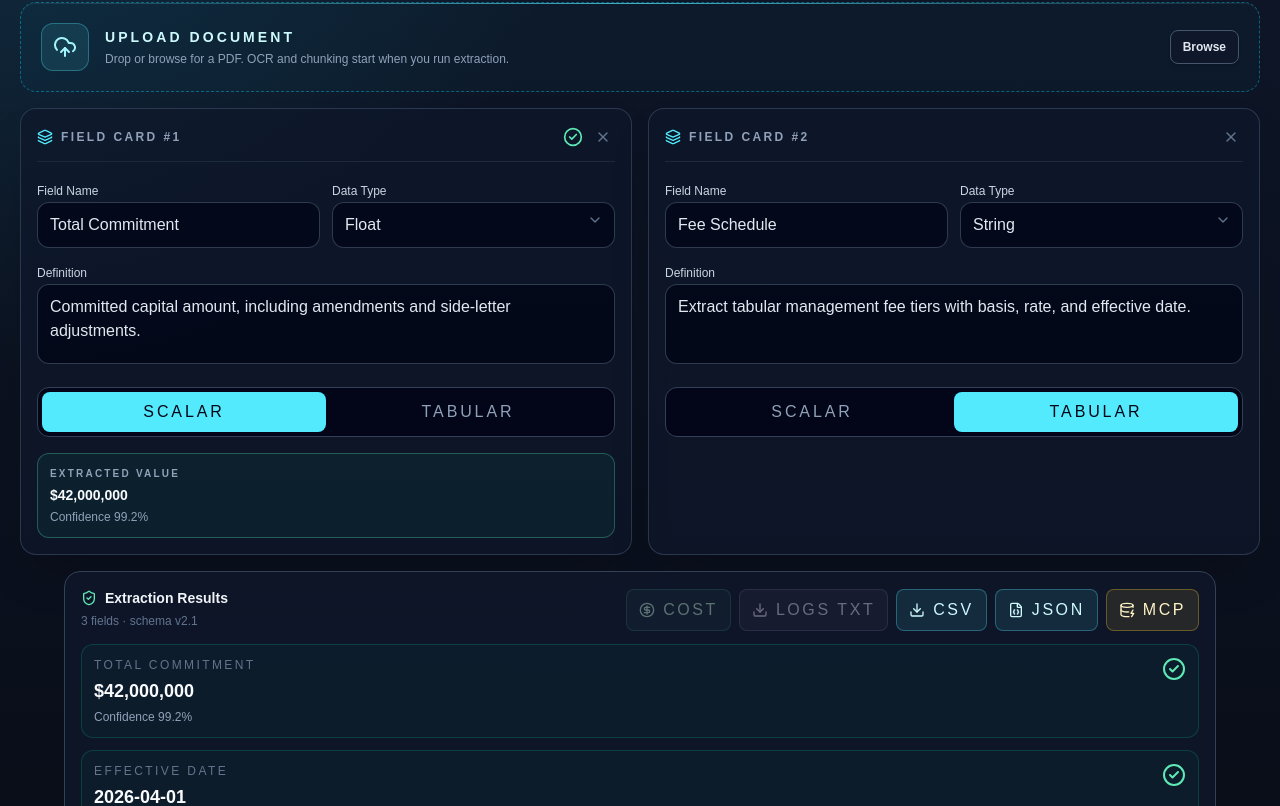
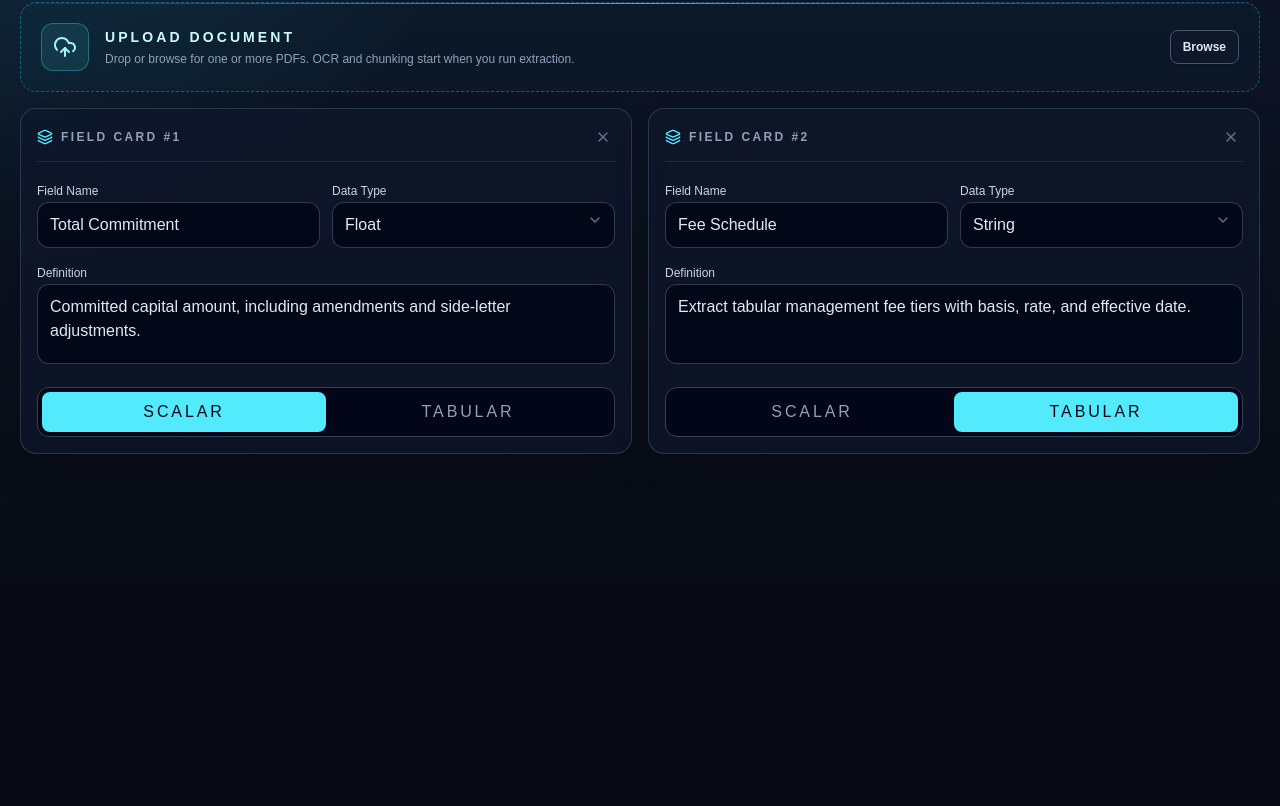
Before and after one commit to macmann/BExtract, a Next.js app in the folder client/: page / in a window 1280 px wide. Shown: the part 214-1020 px from the top of the page. After the commit the page ends 800 px from the top, so only its background shows below. Built offline with nearby package versions, Linux system fonts and the light colour scheme.

Commit message:
Adjust extraction results display

```diff
--- a/client/src/app/page.tsx
+++ b/client/src/app/page.tsx
@@ -1,6 +1,6 @@
 "use client";
 
-import { useEffect, useMemo, useRef, useState } from "react";
+import { useEffect, useRef, useState } from "react";
 import type { ChangeEvent } from "react";
 import {
   AlertTriangle,
@@ -80,7 +80,10 @@ const initialFields: FieldCard[] = [
   },
 ];
 
-const extractionApproachOptions: { value: ExtractionApproach; label: string }[] = [
+const extractionApproachOptions: {
+  value: ExtractionApproach;
+  label: string;
+}[] = [
   { value: "pre_injected", label: "Pre-Injected RAG (Fast/Cheap)" },
   { value: "agentic", label: "Agentic RAG (Deep Reasoning)" },
 ];
@@ -93,34 +96,14 @@ const initialLogs: RuntimeLog[] = [
   },
 ];
 
-const initialResults: ExtractionResult[] = [
-  {
-    field: "Total Commitment",
-    value: "$42,000,000",
-    confidence: "99.2%",
-    status: "validated",
-  },
-  {
-    field: "Effective Date",
-    value: "2026-04-01",
-    confidence: "96.8%",
-    status: "validated",
-  },
-  {
-    field: "Net Asset Value",
-    value: "$18,720,419",
-    confidence: "71.4%",
-    status: "alert",
-    alert: "Math validation failed: subtotal + accruals mismatch by $12,080.",
-  },
-];
+const initialResults: ExtractionResult[] = [];
 
 function UploadDropzone({
-  file,
-  onFileChange,
+  files,
+  onFilesChange,
 }: {
-  file: File | null;
-  onFileChange: (file: File | null) => void;
+  files: File[];
+  onFilesChange: (files: File[]) => void;
 }) {
   return (
     <div className="group relative overflow-hidden rounded-2xl border border-dashed border-cyan-400/40 bg-cyan-400/[0.03] p-5 shadow-[inset_0_1px_0_rgba(255,255,255,0.05)] transition hover:border-cyan-300/70 hover:bg-cyan-400/[0.06]">
@@ -134,9 +117,9 @@ function UploadDropzone({
             Upload Document
           </p>
           <p className="mt-1 text-xs text-slate-400">
-            {file
-              ? file.name
-              : "Drop or browse for a PDF. OCR and chunking start when you run extraction."}
+            {files.length > 0
+              ? files.map((selectedFile) => selectedFile.name).join(", ")
+              : "Drop or browse for one or more PDFs. OCR and chunking start when you run extraction."}
           </p>
         </div>
         <label className="cursor-pointer rounded-lg border border-slate-600 bg-slate-900 px-3 py-2 text-xs font-semibold text-slate-200 shadow-sm transition hover:border-cyan-300 hover:text-cyan-100">
@@ -145,48 +128,14 @@ function UploadDropzone({
             className="sr-only"
             type="file"
             accept="application/pdf,.pdf"
+            multiple
             onChange={(event: ChangeEvent<HTMLInputElement>) =>
-              onFileChange(event.target.files?.[0] ?? null)
+              onFilesChange(Array.from(event.target.files ?? []))
             }
           />
         </label>
       </div>
     </div>
-  );
-}
-
-function PdfPreview({ file }: { file: File | null }) {
-  const previewUrl = useMemo(
-    () => (file ? URL.createObjectURL(file) : null),
-    [file],
-  );
-
-  useEffect(() => {
-    return () => {
-      if (previewUrl) {
-        URL.revokeObjectURL(previewUrl);
-      }
-    };
-  }, [previewUrl]);
-
-  if (!previewUrl) return null;
-
-  return (
-    <section className="mt-4 rounded-2xl border border-slate-700/80 bg-slate-950/70 p-4 shadow-2xl shadow-black/20">
-      <div className="mb-3 flex items-center justify-between">
-        <h2 className="text-xs font-black uppercase tracking-[0.22em] text-cyan-100">
-          PDF Preview
-        </h2>
-        <span className="max-w-[50%] truncate text-xs text-slate-400">
-          {file?.name}
-        </span>
-      </div>
-      <iframe
-        src={previewUrl}
-        title={`PDF preview for ${file?.name ?? "uploaded document"}`}
-        className="h-[560px] w-full rounded-xl border border-slate-800 bg-slate-900"
-      />
-    </section>
   );
 }
 
@@ -450,9 +399,7 @@ function LogsPanel({
           {isLoading ? "Live" : "Idle"}
         </span>
       </div>
-      <div
-        className="min-h-0 flex-1 space-y-2 overflow-y-auto p-4 font-mono text-xs"
-      >
+      <div className="min-h-0 flex-1 space-y-2 overflow-y-auto p-4 font-mono text-xs">
         {logs.map((log, index) => {
           const isActive = isLoading && index === logs.length - 1;
 
@@ -752,7 +699,7 @@ function ResultsPanel({
 
 export default function Home() {
   const [fields, setFields] = useState(initialFields);
-  const [file, setFile] = useState<File | null>(null);
+  const [files, setFiles] = useState<File[]>([]);
   const [runtimeLogs, setRuntimeLogs] = useState<RuntimeLog[]>(initialLogs);
   const [debugLogText, setDebugLogText] = useState("");
   const abortControllerRef = useRef<AbortController | null>(null);
@@ -978,7 +925,7 @@ export default function Home() {
   const safeTemplateName = () =>
     (
       templateName.trim() ||
-      file?.name.replace(/\.pdf$/i, "") ||
+      files[0]?.name.replace(/\.pdf$/i, "") ||
       "bextract-output"
     ).trim();
 
@@ -1074,9 +1021,9 @@ export default function Home() {
     );
   };
 
-  const handleFileChange = (nextFile: File | null) => {
+  const handleFilesChange = (nextFiles: File[]) => {
     abortControllerRef.current?.abort();
-    setFile(nextFile);
+    setFiles(nextFiles);
     setIsLoading(false);
     setExtractionResults([]);
     setTokenCostMetrics(null);
@@ -1086,10 +1033,11 @@ export default function Home() {
     setRuntimeLogs([
       {
         time: timestamp(),
-        tone: nextFile ? "info" : "warn",
-        text: nextFile
-          ? `Selected ${nextFile.name}. Run extraction to generate fresh results.`
-          : "PDF selection cleared. Upload a PDF before starting extraction.",
+        tone: nextFiles.length > 0 ? "info" : "warn",
+        text:
+          nextFiles.length > 0
+            ? `Selected ${nextFiles.length} PDF${nextFiles.length === 1 ? "" : "s"}: ${nextFiles.map((selectedFile) => selectedFile.name).join(", ")}. Run extraction to generate fresh results.`
+            : "PDF selection cleared. Upload at least one PDF before starting extraction.",
       },
     ]);
   };
@@ -1102,8 +1050,8 @@ export default function Home() {
   const handleRunExtraction = async () => {
     if (isLoading) return;
 
-    if (!file) {
-      appendLog("warn", "Select a PDF before starting extraction.");
+    if (files.length === 0) {
+      appendLog("warn", "Select at least one PDF before starting extraction.");
       return;
     }
 
@@ -1122,21 +1070,26 @@ export default function Home() {
       routeType: field.routeType,
       dataType: field.dataType,
     }));
-    const documentId = file.name.replace(/\.pdf$/i, "") || "uploaded_document";
+    const documentId =
+      files.length === 1
+        ? files[0].name.replace(/\.pdf$/i, "") || "uploaded_document"
+        : `${safeTemplateName()}_batch`;
     const templatePayload = {
       documentId,
       items: fieldPayload,
       extractionApproach,
     };
     const formData = new FormData();
-    formData.append("file", file, file.name);
+    files.forEach((selectedFile) => {
+      formData.append("files", selectedFile, selectedFile.name);
+    });
     formData.append("fields", JSON.stringify(fieldPayload));
     formData.append("payload", JSON.stringify(templatePayload));
 
     try {
       appendLog(
         "info",
-        `Uploading ${file.name} with ${fields.length} field card${fields.length === 1 ? "" : "s"}.`,
+        `Uploading ${files.length} PDF${files.length === 1 ? "" : "s"} with ${fields.length} field card${fields.length === 1 ? "" : "s"}.`,
       );
       const controller = new AbortController();
       abortControllerRef.current = controller;
@@ -1268,7 +1221,7 @@ export default function Home() {
               Enable debugging panel
             </label>
           </div>
-          <UploadDropzone file={file} onFileChange={handleFileChange} />
+          <UploadDropzone files={files} onFilesChange={handleFilesChange} />
           <ExtractionLoadingPanel
             logs={runtimeLogs}
             isLoading={isLoading}
@@ -1295,7 +1248,9 @@ export default function Home() {
               />
             ))}
           </div>
-          {!showDebugPanel && (
+          {(extractionResults.length > 0 ||
+            tokenCostMetrics ||
+            backendLogText) && (
             <div
               className={`mx-auto max-w-6xl transition-all duration-700 ${isLoading ? "translate-y-2 opacity-0" : "translate-y-0 opacity-100"}`}
             >
@@ -1310,7 +1265,6 @@ export default function Home() {
               />
             </div>
           )}
-          <PdfPreview file={file} />
         </section>
 
         {showDebugPanel && (
@@ -1351,19 +1305,7 @@ export default function Home() {
               </div>
             </div>
             <DebugLogsPanel text={debugLogText} isLoading={isLoading} />
-            <div
-              className={`transition-all duration-700 ${isLoading ? "translate-y-2 opacity-0" : "translate-y-0 opacity-100"}`}
-            >
-              <ResultsPanel
-                results={extractionResults}
-                tokenCostMetrics={tokenCostMetrics}
-                hasBackendLogs={Boolean(backendLogText)}
-                onViewCostMetrics={() => setIsCostMetricsOpen(true)}
-                onDownload={handleDownloadOutput}
-                onDownloadLogs={handleDownloadLogs}
-                onSendToMcp={handleSendToMcp}
-              />
-            </div>
+
             <div className="mt-4 rounded-2xl border border-slate-800 bg-slate-950/80 p-4 text-xs text-slate-400">
               <ClipboardList className="mb-2 h-4 w-4 text-cyan-300" /> Audit
               trail sealed with immutable run metadata. Source citations remain
```
